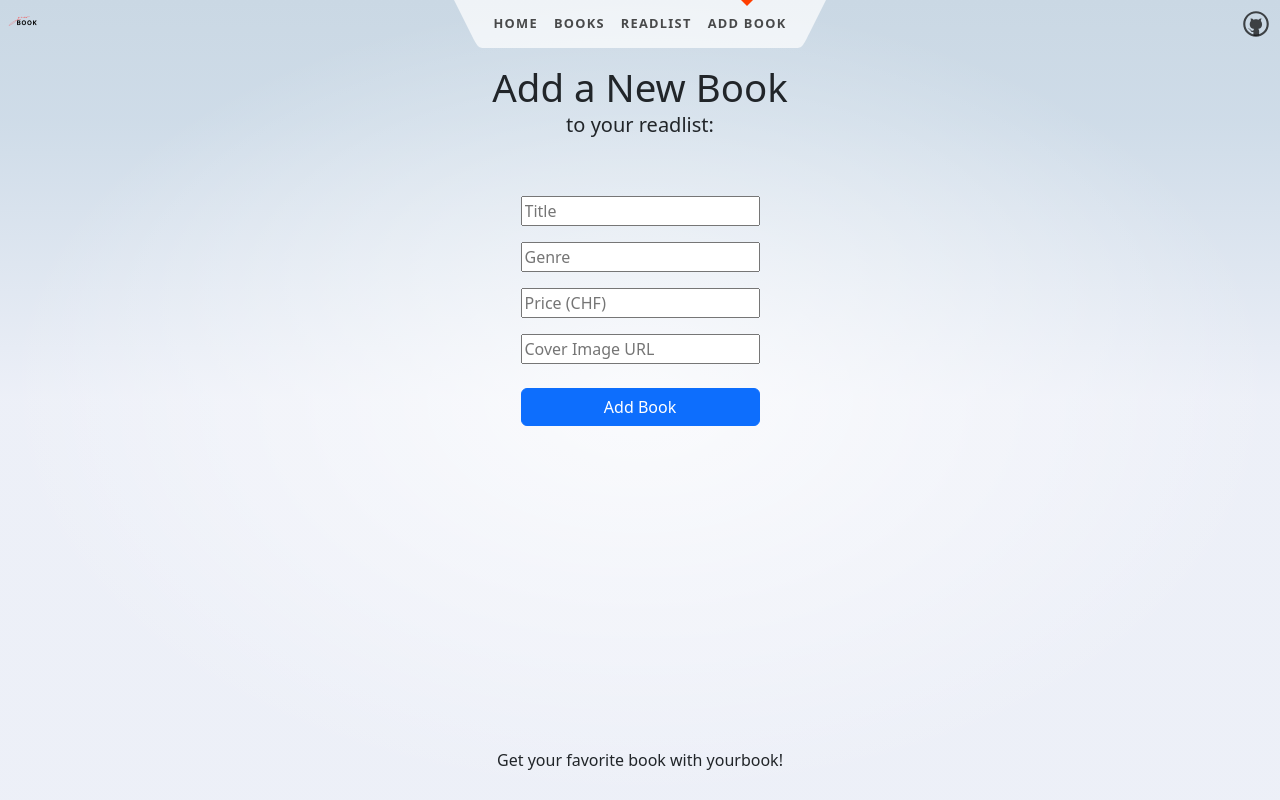
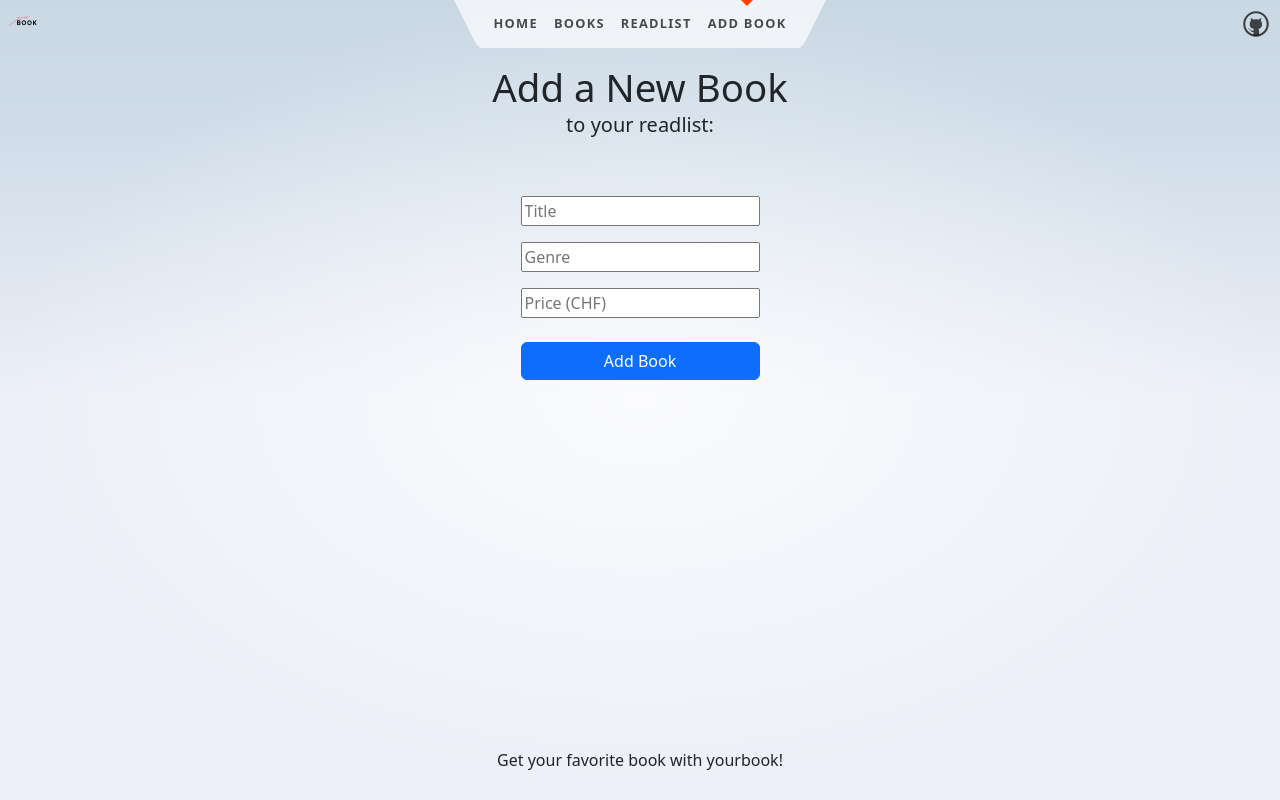
Before and after one commit to thiyatha/yourbook_pt, a SvelteKit app: page /addbook in a window 1280 px wide. Built offline with nearby package versions, Linux system fonts and the light colour scheme.

Commit message:
addbook-delete-photourl

```diff
--- a/src/routes/addbook/+page.svelte
+++ b/src/routes/addbook/+page.svelte
@@ -2,7 +2,6 @@
   let title = "";
   let genre = "";
   let price = "";
-  let photo_url = "";
 
    function saveBook() {
     const newBook = { title, genre, price };
@@ -26,7 +25,6 @@
   <input type="text" placeholder="Title" bind:value={title} required />
   <input type="text" placeholder="Genre" bind:value={genre} required />
   <input type="number" placeholder="Price (CHF)" bind:value={price} />
-  <input type="text" placeholder="Cover Image URL" bind:value={photo_url} />
 
   <button type="submit" class="btn btn-primary mt-2">Add Book</button>
 </form>
```
